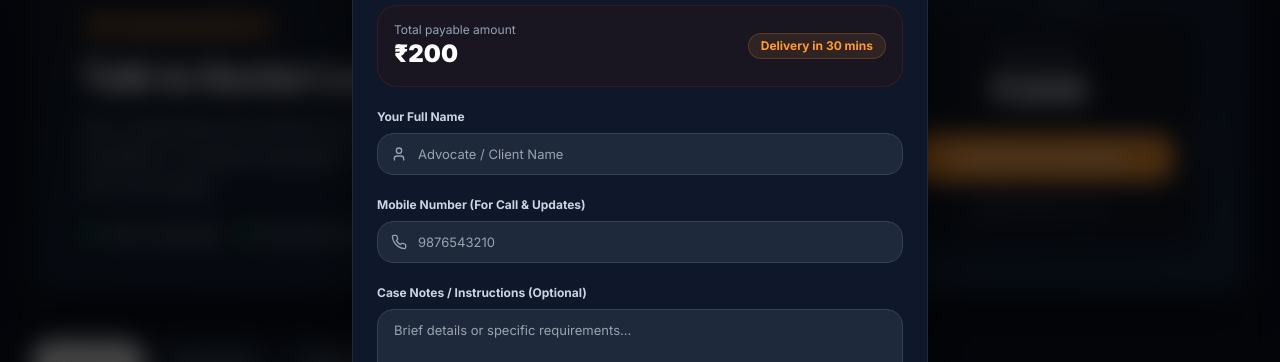
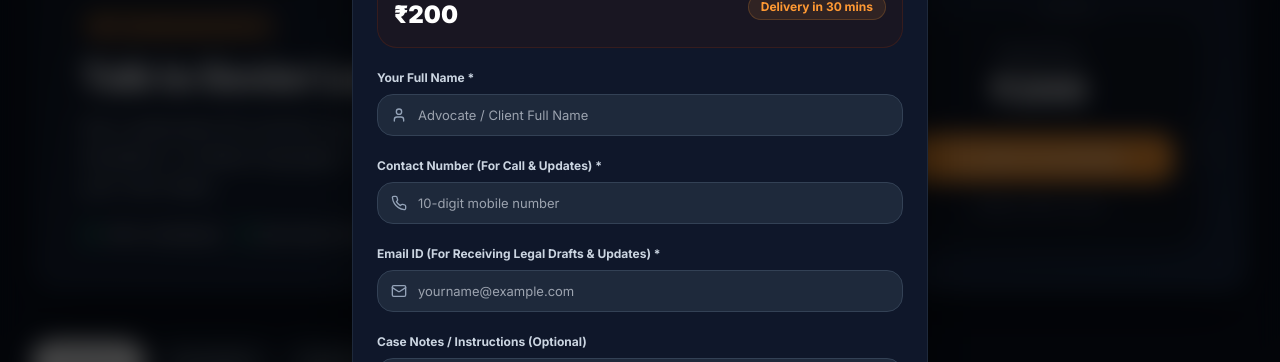
Before and after one commit to priyanshurai10/Nyaya-AI, a Next.js app: page /marketplace in a window 1280 px wide. Both pictures are taken after a click on the button "Book Consultation". Shown: the part 235-597 px from the top of the page. Built offline with nearby package versions, Linux system fonts and the light colour scheme; no server answers.

Commit message:
feat: Add Email ID input field to Legal Marketplace order form

```diff
--- a/src/app/marketplace/page.tsx
+++ b/src/app/marketplace/page.tsx
@@ -11,6 +11,7 @@ import {
   CheckCircle2,
   X,
   User,
+  Mail,
   Upload,
   AlertCircle,
   Copy,
@@ -42,6 +43,7 @@ export default function LegalMarketplacePage() {
   const [formData, setFormData] = useState({
     name: "",
     mobile: "",
+    email: "",
     notes: "",
     utr: ""
   });
@@ -119,7 +121,7 @@ export default function LegalMarketplacePage() {
     setSelectedService(srv);
     setStep(1);
     setError("");
-    setFormData({ name: "", mobile: "", notes: "", utr: "" });
+    setFormData({ name: "", mobile: "", email: "", notes: "", utr: "" });
     setScreenshot(null);
     setPaymentOption("qr");
   };
@@ -144,8 +146,8 @@ export default function LegalMarketplacePage() {
 
   const handleNextToPayment = (e: React.FormEvent) => {
     e.preventDefault();
-    if (!formData.name || !formData.mobile) {
-      setError("Please fill in your name and mobile number.");
+    if (!formData.name.trim() || !formData.mobile.trim() || !formData.email.trim()) {
+      setError("Please fill in your Name, Mobile Number, and Email ID.");
       return;
     }
     setError("");
@@ -207,6 +209,7 @@ export default function LegalMarketplacePage() {
                   <span className="flex items-center gap-1.5"><CheckCircle2 className="w-5 h-5 text-emerald-400" /> 100% Confidential</span>
                   <span className="flex items-center gap-1.5"><CheckCircle2 className="w-5 h-5 text-emerald-400" /> Bar Council Verified</span>
                   <span className="flex items-center gap-1.5"><CheckCircle2 className="w-5 h-5 text-emerald-400" /> Direct QR & UPI Payment</span>
+                  <span className="flex items-center gap-1.5"><CheckCircle2 className="w-5 h-5 text-emerald-400" /> Fixed Price</span>
                 </div>
               </div>
               <div className="bg-[var(--card)] p-6 rounded-2xl w-full md:w-80 shrink-0 shadow-lg text-center border border-slate-200 dark:border-slate-800">
@@ -329,14 +332,15 @@ export default function LegalMarketplacePage() {
                     </span>
                   </div>
 
+                  {/* Name */}
                   <div className="space-y-1.5">
-                    <label className="text-xs font-bold text-slate-700 dark:text-slate-300">Your Full Name</label>
+                    <label className="text-xs font-bold text-slate-700 dark:text-slate-300">Your Full Name *</label>
                     <div className="relative">
                       <User className="absolute left-3.5 top-1/2 -translate-y-1/2 w-4 h-4 text-slate-400" />
                       <input
                         required
                         type="text"
-                        placeholder="Advocate / Client Name"
+                        placeholder="Advocate / Client Full Name"
                         className="w-full pl-10 pr-4 py-2.5 rounded-xl border border-slate-200 dark:border-slate-700 bg-slate-50 dark:bg-slate-800 text-slate-900 dark:text-white text-sm focus:outline-none focus:ring-2 focus:ring-[#FF9933]"
                         value={formData.name}
                         onChange={e => setFormData({ ...formData, name: e.target.value })}
@@ -344,14 +348,15 @@ export default function LegalMarketplacePage() {
                     </div>
                   </div>
 
+                  {/* Mobile Number */}
                   <div className="space-y-1.5">
-                    <label className="text-xs font-bold text-slate-700 dark:text-slate-300">Mobile Number (For Call & Updates)</label>
+                    <label className="text-xs font-bold text-slate-700 dark:text-slate-300">Contact Number (For Call & Updates) *</label>
                     <div className="relative">
                       <Phone className="absolute left-3.5 top-1/2 -translate-y-1/2 w-4 h-4 text-slate-400" />
                       <input
                         required
                         type="tel"
-                        placeholder="9876543210"
+                        placeholder="10-digit mobile number"
                         className="w-full pl-10 pr-4 py-2.5 rounded-xl border border-slate-200 dark:border-slate-700 bg-slate-50 dark:bg-slate-800 text-slate-900 dark:text-white text-sm focus:outline-none focus:ring-2 focus:ring-[#FF9933]"
                         value={formData.mobile}
                         onChange={e => setFormData({ ...formData, mobile: e.target.value.replace(/\D/g, '').slice(0, 10) })}
@@ -359,6 +364,23 @@ export default function LegalMarketplacePage() {
                     </div>
                   </div>
 
+                  {/* Email ID */}
+                  <div className="space-y-1.5">
+                    <label className="text-xs font-bold text-slate-700 dark:text-slate-300">Email ID (For Receiving Legal Drafts & Updates) *</label>
+                    <div className="relative">
+                      <Mail className="absolute left-3.5 top-1/2 -translate-y-1/2 w-4 h-4 text-slate-400" />
+                      <input
+                        required
+                        type="email"
+                        placeholder="yourname@example.com"
+                        className="w-full pl-10 pr-4 py-2.5 rounded-xl border border-slate-200 dark:border-slate-700 bg-slate-50 dark:bg-slate-800 text-slate-900 dark:text-white text-sm focus:outline-none focus:ring-2 focus:ring-[#FF9933]"
+                        value={formData.email}
+                        onChange={e => setFormData({ ...formData, email: e.target.value })}
+                      />
+                    </div>
+                  </div>
+
+                  {/* Case Notes / Instructions */}
                   <div className="space-y-1.5">
                     <label className="text-xs font-bold text-slate-700 dark:text-slate-300">Case Notes / Instructions (Optional)</label>
                     <textarea
@@ -562,6 +584,9 @@ export default function LegalMarketplacePage() {
 
                   <div className="p-4 bg-slate-50 dark:bg-slate-800/60 rounded-2xl text-left text-xs space-y-1.5 border border-slate-100 dark:border-slate-700">
                     <p className="text-slate-500">Order Reference: <span className="font-mono font-bold text-slate-900 dark:text-white">{orderRef}</span></p>
+                    <p className="text-slate-500">Name: <span className="font-bold text-slate-900 dark:text-white">{formData.name}</span></p>
+                    <p className="text-slate-500">Contact Number: <span className="font-bold text-slate-900 dark:text-white">{formData.mobile}</span></p>
+                    <p className="text-slate-500">Email ID: <span className="font-bold text-slate-900 dark:text-white">{formData.email}</span></p>
                     <p className="text-slate-500">Service: <span className="font-bold text-slate-900 dark:text-white">{selectedService.title}</span></p>
                     <p className="text-slate-500">Amount Paid: <span className="font-bold text-emerald-600 dark:text-emerald-400">{selectedService.price}</span></p>
                     <p className="text-slate-500">Status: <span className="font-bold text-amber-500">Awaiting Verification</span></p>
```
